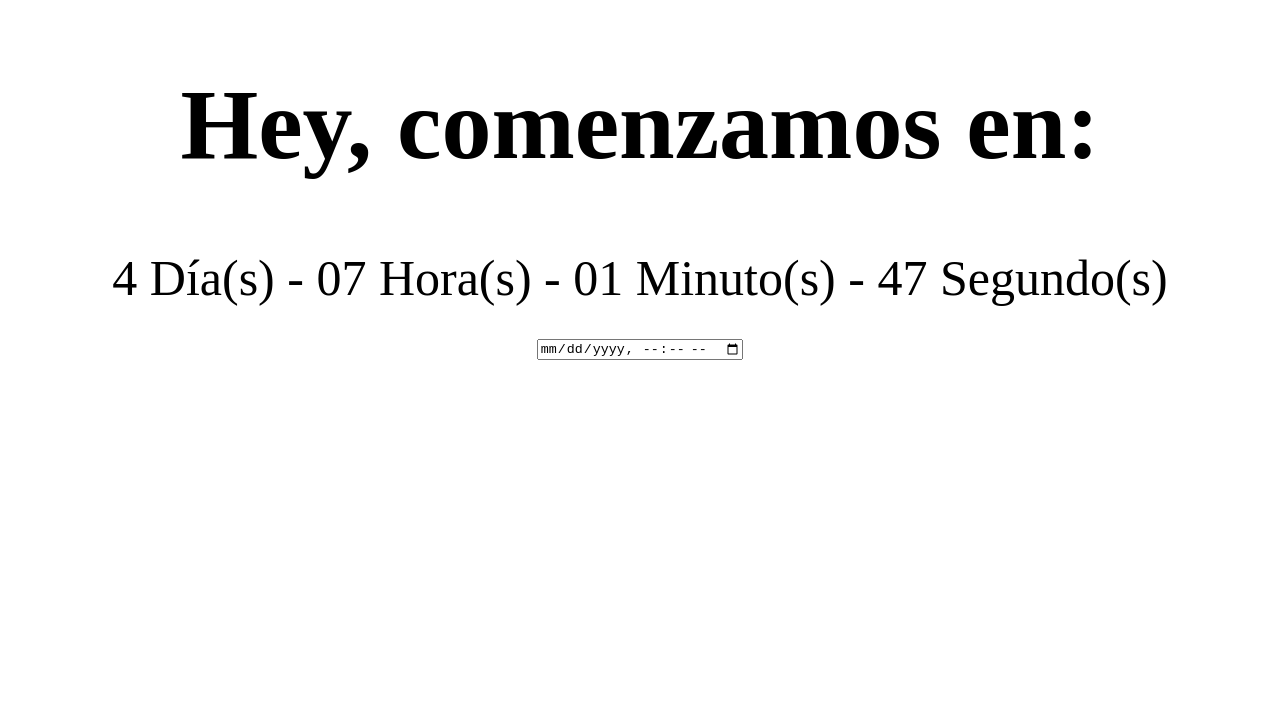
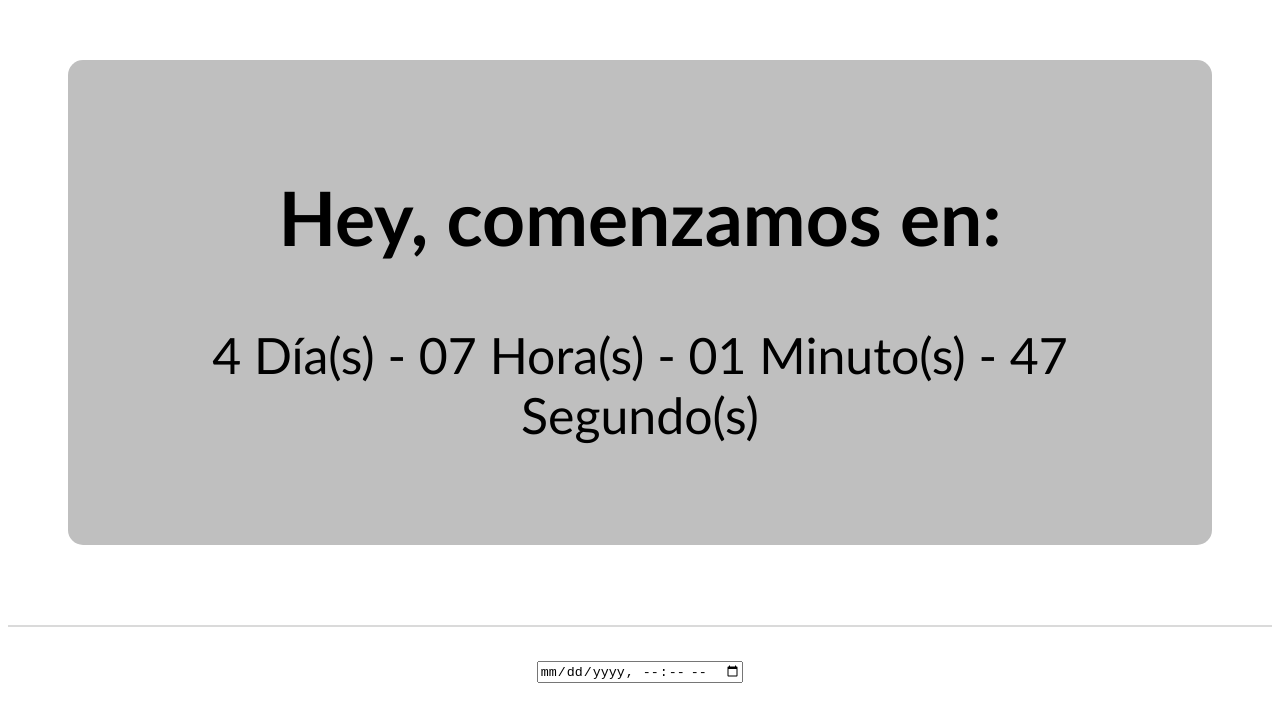
Before and after one commit to siendomiguel/Countdown, a plain HTML site: page index.html in a window 1280 px wide. Drawn offline with Linux system fonts and the light colour scheme.

Commit message:
Mejorando vista

```diff
--- a/index.html
+++ b/index.html
@@ -7,8 +7,10 @@
     <link rel="stylesheet" href="/style.css">
 </head>
 <body>
-    <h1>Hey, comenzamos en:</h1>
-    <div id="clock"></div>
+    <section>
+        <h1>Hey, comenzamos en:</h1>
+        <div id="clock"></div>
+    </section>
     <div class="input-date"><input type="datetime-local" name="date" id="date"></div>
     <script src="/index.js"></script>
 </body>
--- a/style.css
+++ b/style.css
@@ -1,4 +1,18 @@
 body {
     text-align: center;
     font-size: 50px;
+    font-family: 'Gill Sans', 'Gill Sans MT', Calibri, 'Trebuchet MS', sans-serif;
 }
+
+section {
+    background: rgb(191, 191, 191);
+    padding: 50px;
+    padding-bottom: 100px;
+    border-radius: 15px;
+    margin: 60px;
+}
+
+.input-date {
+    margin-top: 10vh;
+    border-top: 2px solid rgba(140, 140, 140, 0.323);
+}
```
